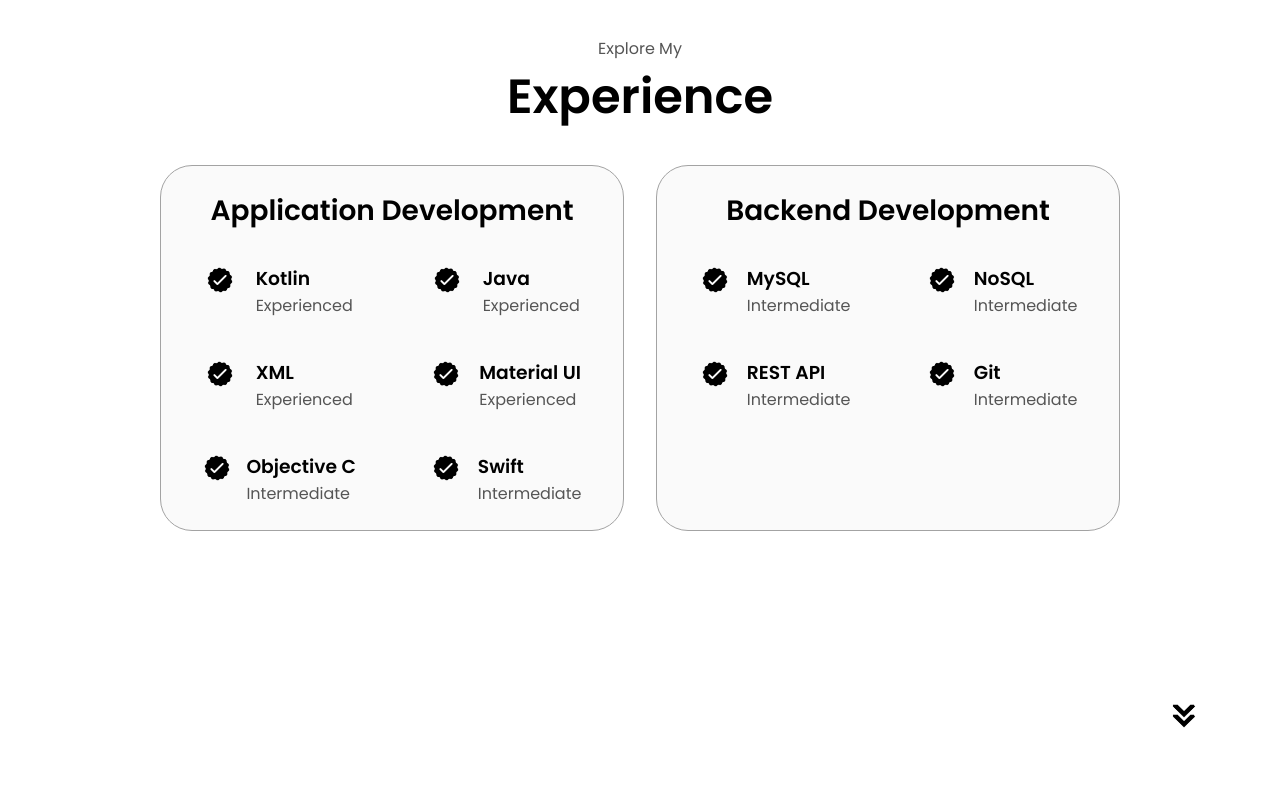
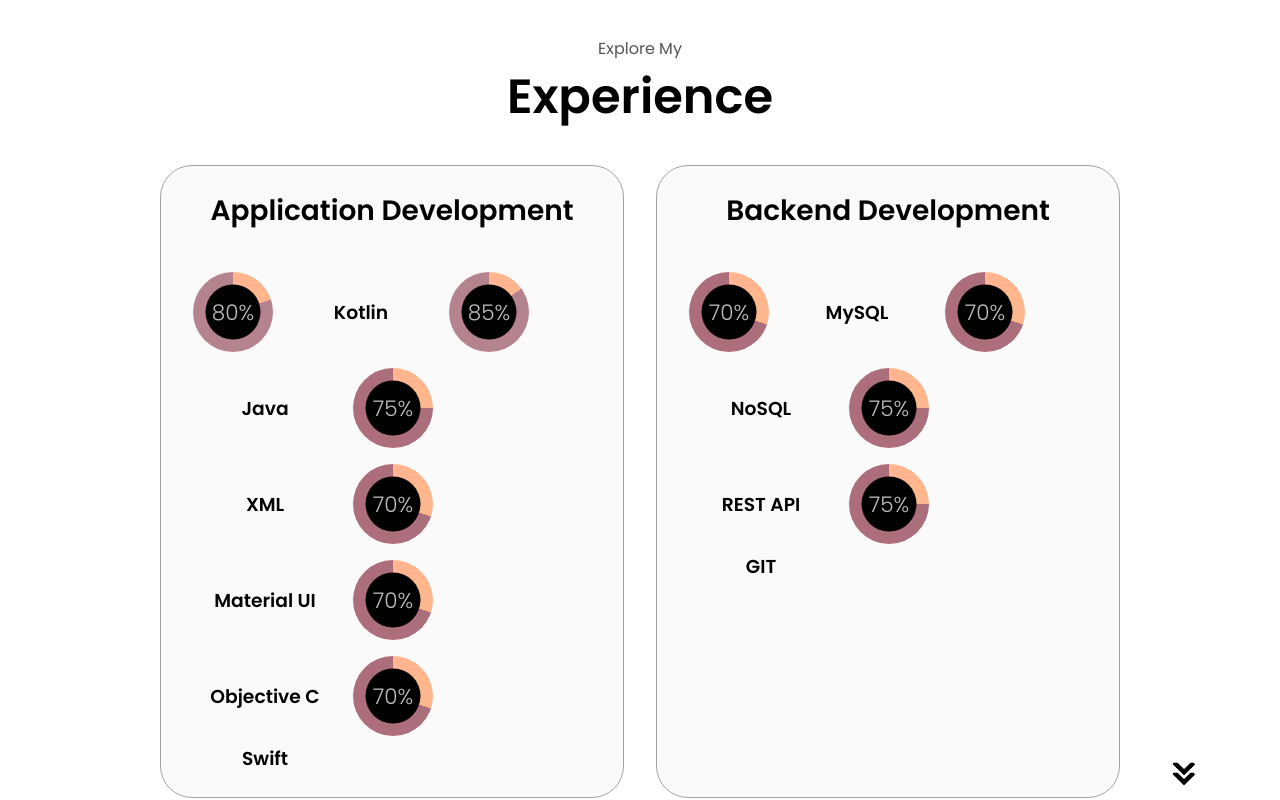
Before and after one commit to Niraj058/Portfolio, a plain HTML site: page index.html in a window 1280 px wide. Shown: the part 1660-2460 px from the top of the page. Drawn offline with Linux system fonts and the light colour scheme.

Commit message:
Edited experience section
Added new reating for the skills

```diff
--- a/index.html
+++ b/index.html
@@ -161,140 +161,102 @@
           <div class="details-container">
             <h2 class="experience-sub-title">Application Development</h2>
             <div class="article-container">
+              <div class="wrap-circles">
+
+                <div class="circle per-80">
+                  <div class="inner">80% </div>
+                </div>
                 <article>
-                <img
-                  /src="./assets/checkmark.png"
-                  src-light="./assets/checkmark_light.png"
-                  src-dark="./assets/checkmark_dark.png"
-                  alt="Experience icon"
-                  class="icon"
-                />
+                <div><h3>Kotlin</h3></div>
+                </article>
+
+                <div class="circle per-85">
+                    <div class="inner"> 85% </div>
+                </div>
+              <article>
                 <div>
-                  <h3>Kotlin</h3>
-                  <p>Experienced</p>
+                  <h3>Java</h3> </div>
+              </article>
+
+                <div class="circle per-75">
+                <div class="inner">75% </div>
+              </div>
+               <article>
+                <div>
+                  <h3>XML</h3> </div>
+              </article>
+
+              <div class="circle per-70">
+                <div class="inner">70% </div>
+              </div>
+              <article>
+                <div>
+                  <h3>Material UI</h3> </div>
+                </article>
+
+                <div class="circle per-70">
+                  <div class="inner">70% </div>
+                </div>
+              <article>
+                <div>
+                  <h3>Objective C</h3>
                 </div>
               </article>
+
+              <div class="circle per-70">
+                <div class="inner">70% </div>
+                </div>
               <article>
-                <img
-                  /src="./assets/checkmark.png"
-                  src-light="./assets/checkmark_light.png"
-                  src-dark="./assets/checkmark_dark.png"
-                  alt="Experience icon"
-                  class="icon"
-                />
-                <div><h3>Java</h3>
-                  <p>Experienced</p>
-                </div>
-              </article> <article>
-                <img
-                  /src="./assets/checkmark.png"
-                  src-light="./assets/checkmark_light.png"
-                  src-dark="./assets/checkmark_dark.png"
-                  alt="Experience icon"
-                  class="icon"
-                />
                 <div>
-                  <h3>XML</h3>
-                  <p>Experienced</p>
-                </div>
-              </article>
-              <article>
-                <img
-                  /src="./assets/checkmark.png"
-                  src-light="./assets/checkmark_light.png"
-                  src-dark="./assets/checkmark_dark.png"
-                  alt="Experience icon"
-                  class="icon"
-                />
-                <div>
-                  <h3>Material UI</h3>
-                  <p>Experienced</p>
-                </div>
-              </article>
-              <article>
-                <img
-                  /src="./assets/checkmark.png"
-                  src-light="./assets/checkmark_light.png"
-                  src-dark="./assets/checkmark_dark.png"
-                  alt="Experience icon"
-                  class="icon"
-                />
-                <div>
-                  <h3>Objective C</h3>
-                  <p>Intermediate</p>
-                </div>
-              </article>
-              <article>
-                <img
-                  /src="./assets/checkmark.png"
-                  src-light="./assets/checkmark_light.png"
-                  src-dark="./assets/checkmark_dark.png"
-                  alt="Experience icon"
-                  class="icon"
-                />
-                <div>
-                  <h3>Swift</h3>
-                  <p>Intermediate</p>
-                </div>
+                  <h3>Swift</h3> </div>
               </article>
             </div>
           </div>
+          </div>
+
           <div class="details-container">
             <h2 class="experience-sub-title">Backend Development</h2>
             <div class="article-container">
+                <div class="wrap-circles">
+                  <div class="circle per-70">
+                    <div class="inner">70%
+                  </div>
+                </div>
               <article>
-                <img
-                  /src="./assets/checkmark.png"
-                  src-light="./assets/checkmark_light.png"
-                  src-dark="./assets/checkmark_dark.png"
-                  alt="Experience icon"
-                  class="icon"
-                />
                 <div>
                   <h3>MySQL</h3>
-                  <p>Intermediate</p>
                 </div>
               </article>
+
+                  <div class="circle per-70">
+                    <div class="inner">70%
+                  </div>
+                </div>
               <article>
-                <img
-                  //src="./assets/checkmark.png"
-                  src-light="./assets/checkmark_light.png"
-                  src-dark="./assets/checkmark_dark.png"
-                  alt="Experience icon"
-                  class="icon"
-                />
                 <div>
                   <h3>NoSQL</h3>
-                  <p>Intermediate</p>
+
                 </div>
               </article>
+
+                  <div class="circle per-75">
+                    <div class="inner">75%
+                  </div>
+                </div>
               <article>
-                <img
-                  //src="./assets/checkmark.png"
-                  src-light="./assets/checkmark_light.png"
-                  src-dark="./assets/checkmark_dark.png"
-                  alt="Experience icon"
-                  class="icon"
-                />
                <div>
                   <h3>REST API</h3>
-                  <p>Intermediate</p>
                 </div>
               </article>
+
+              <div class="circle per-75">
+                  <div class="inner">75%</div>
+              </div>
               <article>
-                <img
-                  //src="./assets/checkmark.png"
-                  src-light="./assets/checkmark_light.png"
-                  src-dark="./assets/checkmark_dark.png"
-                  alt="Experience icon"
-                  class="icon"
-                />
                <div>
-                  <h3>Git</h3>
-                  <p>Intermediate</p>
+                  <h3>GIT</h3>
                 </div>
               </article>
-            </div>
             </div>
         </div>
       </div>
@@ -318,13 +280,14 @@
                 /src="./assets/project-1.png"
                 alt=""
                 class="project-img"
+                onclick="window.open('./assets/Cannabis_Canada.pdf')"
               />
             </div>
             <h2 class="experience-sub-title project-title">Cannbis Canada</h2>
             <div class="btn-container">
               <button
                 class="btn btn-color-2 project-btn"
-                onclick="location.href='https://github.com/'"
+                onclick="location.href='https://github.com/Niraj058/Cannbis-Canada'"
               >
                 Github
               </button>
@@ -342,13 +305,14 @@
                 /src="./assets/project-2.png"
                 alt="Project 2"
                 class="project-img"
+                onclick="window.open('./assets/Learn_at_Slc.pdf')"
               />
             </div>
             <h2 class="experience-sub-title project-title">Learn@SLC</h2>
             <div class="btn-container">
               <button
                 class="btn btn-color-2 project-btn"
-                onclick="location.href='https://github.com/'"
+                onclick="location.href='https://github.com/Niraj058/Learn-SLC'"
               >
                 Github
               </button>
@@ -366,19 +330,20 @@
                 /src="./assets/project-3.png"
                 alt="Project 3"
                 class="project-img"
+                onclick="window.open('./assets/Blockchain_Summit.pdf')"
               />
             </div>
             <h2 class="experience-sub-title project-title">Blockchain Summit</h2>
             <div class="btn-container">
               <button
                 class="btn btn-color-2 project-btn"
-                onclick="location.href='https://github.com/'"
+                onclick="location.href='https://github.com/Niraj058/Blockchain_Summit'"
               >
                 Github
               </button>
               <button
                 class="btn btn-color-2 project-btn"
-                onclick="location.href='https://github.com/'"
+                onclick="window.open('./assets/Blockchain_Summit.pdf')"
               >
               Documentation
               </button>
--- a/script.js
+++ b/script.js
@@ -4,6 +4,7 @@ function toggleMenu() {
   menu.classList.toggle("open");
   icon.classList.toggle("open");
 }
+//Slider
 
 // Dark / light mode
 
--- a/style.css
+++ b/style.css
@@ -470,6 +470,13 @@ article .icon {
   height: 2.5rem;
 }
 
+
+  /*change the number below to scale to the appropriate size*/
+  .thumbnail:hover {
+  transform: scale(3);
+
+  }
+
 /* FOOTER SECTION */
 
 footer {
@@ -480,3 +487,61 @@ footer {
 footer p {
   text-align: center;
 }
+
+*, *::before, *::after {
+  box-sizing: border-box;
+}
+
+@import url("https://fonts.googleapis.com/css?family=Lato:300");
+*, *::before, *::after {
+  box-sizing: border-box;
+}
+
+
+/*** <--- CIRCLE STYLES ---> ***/
+.wrap-circles {
+  display: inline-flex;
+  flex-wrap: wrap;
+  align-items: center;
+}
+
+.circle {
+  position: relative;
+  width: 80px;
+  height: 80px;
+  margin: 0.5rem;
+  border-radius: 50%;
+  background: #FFCDB2;
+  overflow: hidden;
+}
+.circle.per-70 {
+  background-image: conic-gradient(#ffb58e 30%, #ab6e7a 0);
+}
+.circle.per-75 {
+  background-image: conic-gradient(#ffb58e 25%, #ab6e7a 0);
+}
+.circle.per-80 {
+  background-image: conic-gradient(#ffb58e 20%, #B5838D 0);
+}
+.circle.per-85 {
+  background-image: conic-gradient(#ffb58e 15%, #B5838D 0);
+}
+.circle.per-90 {
+  background-image: conic-gradient(#ffb58e 10%, #B5838D 0);
+}
+.circle .inner {
+  display: flex;
+  justify-content: center;
+  align-items: center;
+  position: absolute;
+  top: 50%;
+  left: 50%;
+  transform: translate(-50%, -50%);
+  width: 55px;
+  height: 55px;
+  background: #000;
+  border-radius: 50%;
+  font-size: 1.35em;
+  font-weight: 100;
+  color: rgba(255, 255, 255, 0.75);
+}
```
Also changed, not shown: 1 other file. Lines whose indentation alone changed are shown as unchanged.
